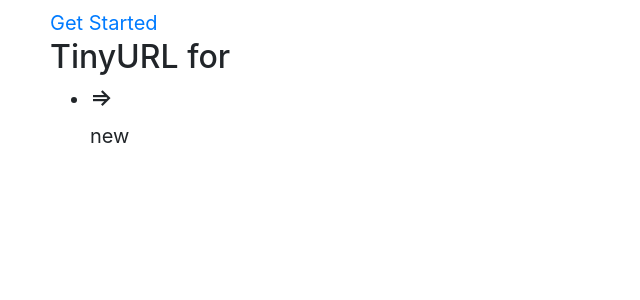
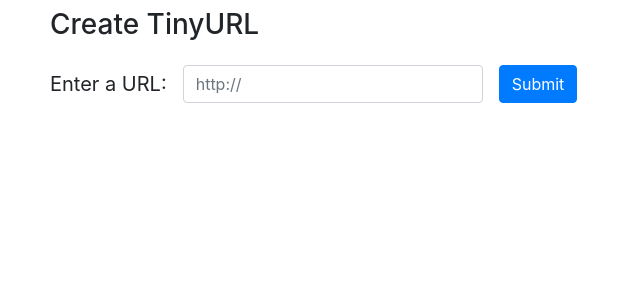
Before and after one commit to isaacsmitty/TinyApp, a Node server app: page /urls/new in a window 1280 px wide. Shown: the part 140-440 px from the top of the page, without its empty margins (0-640 px from the left). Run offline with Node 20, Linux system fonts and the light colour scheme; some libraries are stand-ins or nearby versions.

Commit message:
added new_url.ejs, added route to make the getfor it

```diff
--- a/express_server.js
+++ b/express_server.js
@@ -26,11 +26,17 @@ app.get('/urls', (request, response) => {
   response.render('urls_index', {urls: urlDB});
 });
 
+app.get("/urls/new", (req, res) => {
+  res.render("urls_new");
+});
+
 app.get('/urls/:id', (request, response) => {
   response.render('urls_show', {shortUrl: request.params.id,
                                 longUrl: urlDB[request.params.id]});
 });
 
+
+
 app.listen(PORT, () => {
   console.log(`Example app listening on port ${PORT}!`);
 
--- a/views/urls_index.ejs
+++ b/views/urls_index.ejs
@@ -1,5 +1,5 @@
 <!DOCTYPE html>
-<htmllang="en">
+<html lang="en">
 <head>
   <meta charset="utf-8">
   <meta name="viewport" content="width=device-width, initial-scale=1, shrink-to-fit=no">
--- /dev/null
+++ b/views/urls_new.ejs
@@ -0,0 +1,28 @@
+<!DOCTYPE html>
+<html lang="en">
+<head>
+  <meta charset="utf-8">
+  <meta name="viewport" content="width=device-width, initial-scale=1, shrink-to-fit=no">
+
+
+  <link rel="stylesheet" href="https://stackpath.bootstrapcdn.com/bootstrap/4.2.1/css/bootstrap.min.css" integrity="sha384-GJzZqFGwb1QTTN6wy59ffF1BuGJpLSa9DkKMp0DgiMDm4iYMj70gZWKYbI706tWS" crossorigin="anonymous">
+
+  <title>New URL - TinyApp Example</title>
+  </head>
+
+  <body style="font-size:20px; padding:50px;">
+
+    <header>
+        <% include ./partials/_header %>
+    </header>
+
+    <h3>Create TinyURL</h3>
+    <form class="form-inline" action="/urls" method="POST">
+      <div class="form-group mb-2">
+        <label for="longUrl">Enter a URL: </label>
+        <input class="form-control" type="text" name="longUrl" placeholder="http://" style="width: 300px; margin: 1em">
+        <button type="submit" class="btn btn-primary">Submit</button>
+      </div>
+    </form>
+  </body>
+</html>
--- a/views/urls_show.ejs
+++ b/views/urls_show.ejs
@@ -1,5 +1,5 @@
 <!DOCTYPE html>
-<htmllang="en">
+<html lang="en">
 <head>
   <meta charset="utf-8">
   <meta name="viewport" content="width=device-width, initial-scale=1, shrink-to-fit=no">
```
